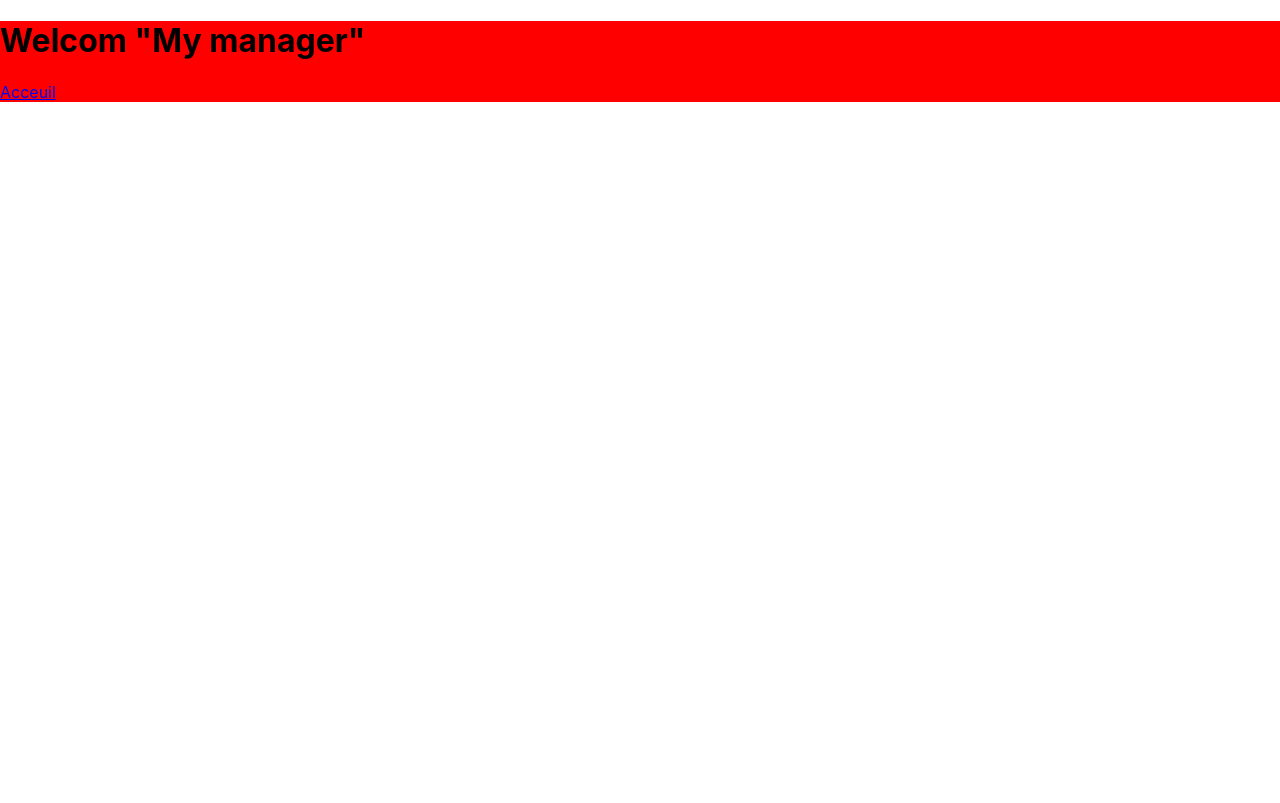
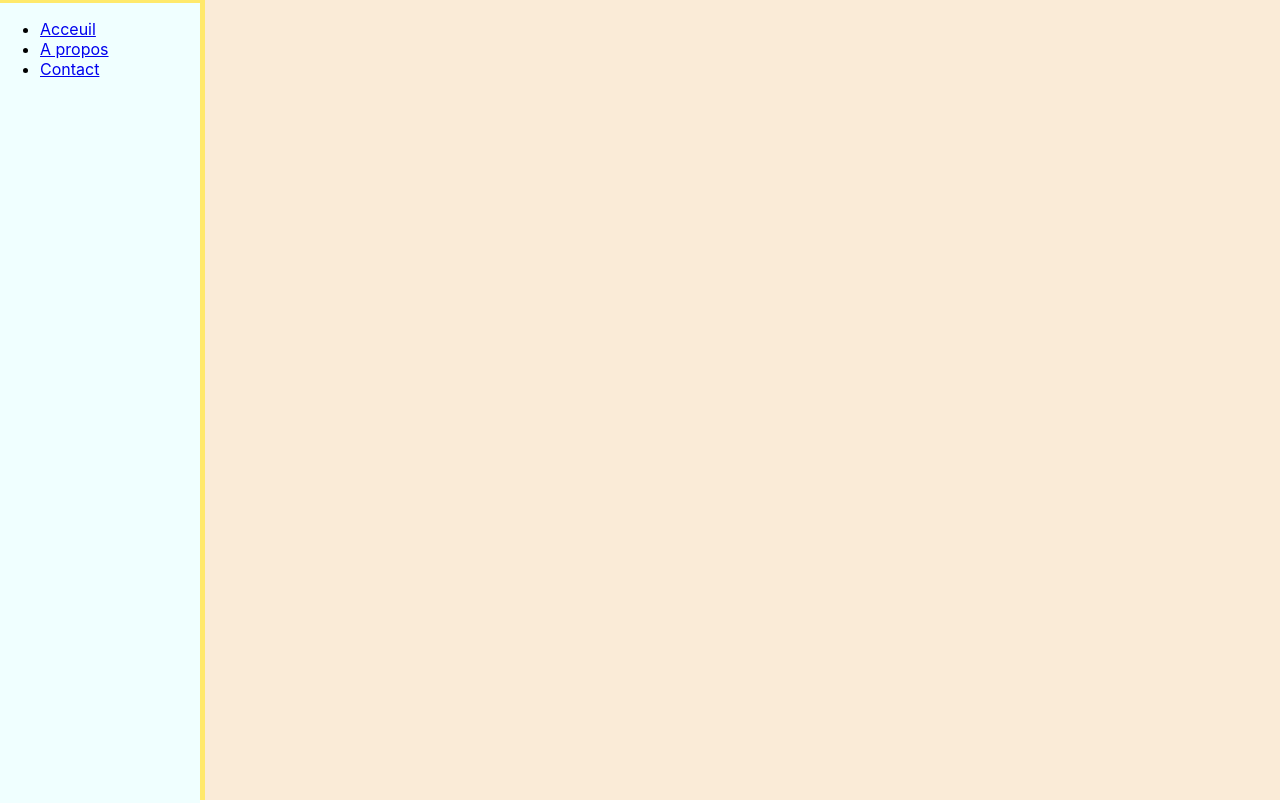
Before and after one commit to EzraNiel/My-manager, a React (Create React App) app: page /Compte in a window 1280 px wide. Built offline with nearby package versions, Linux system fonts and the light colour scheme.

Commit message:
fond content

```diff
--- a/src/Components/Steddi/Compte.css
+++ b/src/Components/Steddi/Compte.css
@@ -1,3 +1,22 @@
 .fond{
-    background-color: red;
+    position: absolute;
+    background-color: rgb(255, 233, 107);
+    width: 100%;
+    height: 100%;
+    top: 0;
 }
+.glisseGauche{
+    position: absolute;
+    width: 200px;
+    height: 100%;
+    background-color: azure;
+    top: 3px;
+}
+.content{
+    background-color: antiquewhite;
+    position: relative;
+    width: 84.5%;
+    overflow: hidden;
+    height: 100%;
+    left: 205px;
+}
--- a/src/Pages/Compte.jsx
+++ b/src/Pages/Compte.jsx
@@ -9,10 +9,14 @@ function Compte() {
   //   AFFICHAGE (RENDER)
   return (
     <div className="fond">
-    <h1>Welcom "My manager"</h1>
-      <div >
-        <Link to="/">Acceuil</Link>
+      <div className="glisseGauche">
+        <ul>
+          <li><Link to="/">Acceuil</Link></li>
+          <li><Link to="/Apropos">A propos</Link></li>
+          <li><Link to="/Contact">Contact</Link></li>
+        </ul>
       </div>
+      <div className="content"></div>
     </div>
   );
 }
```
